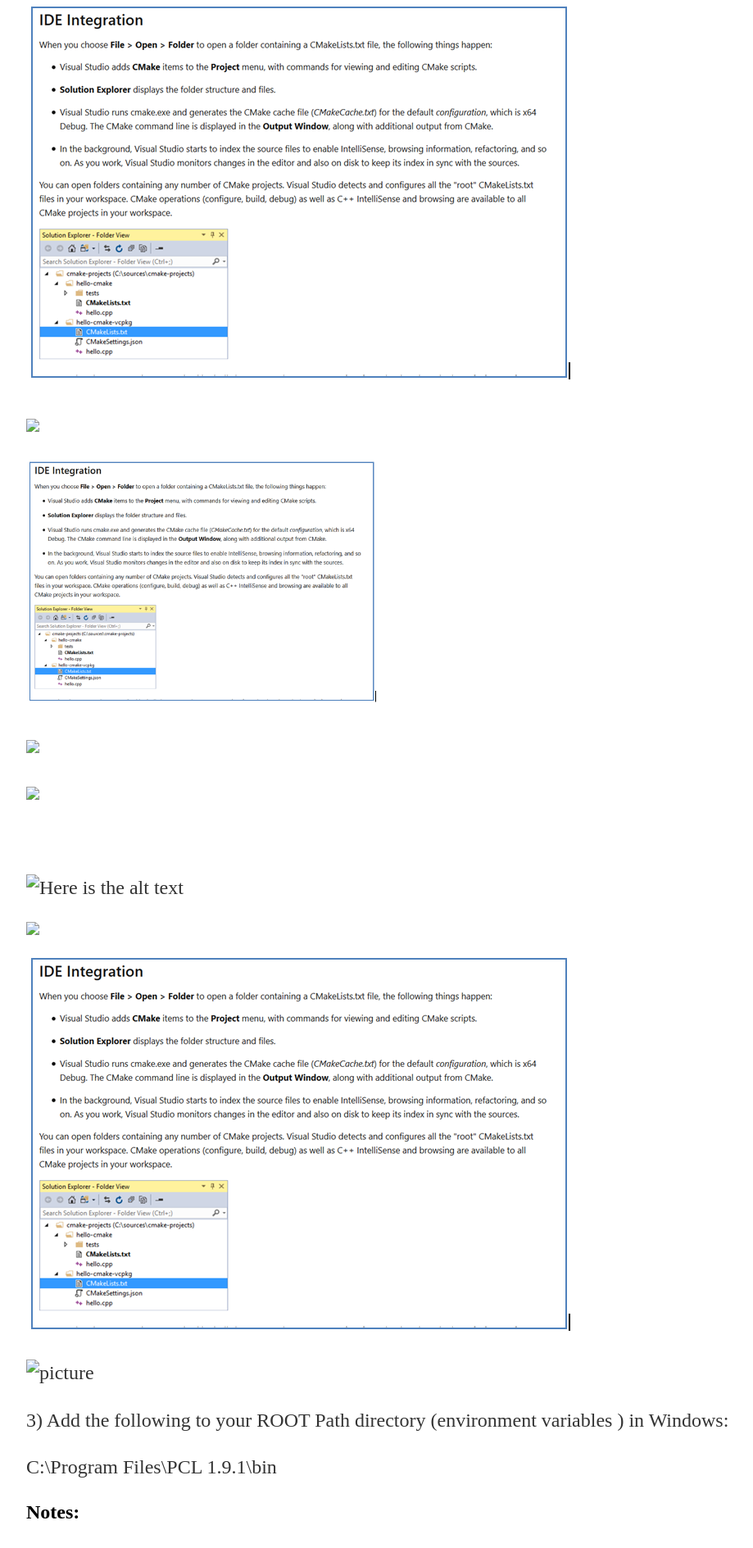
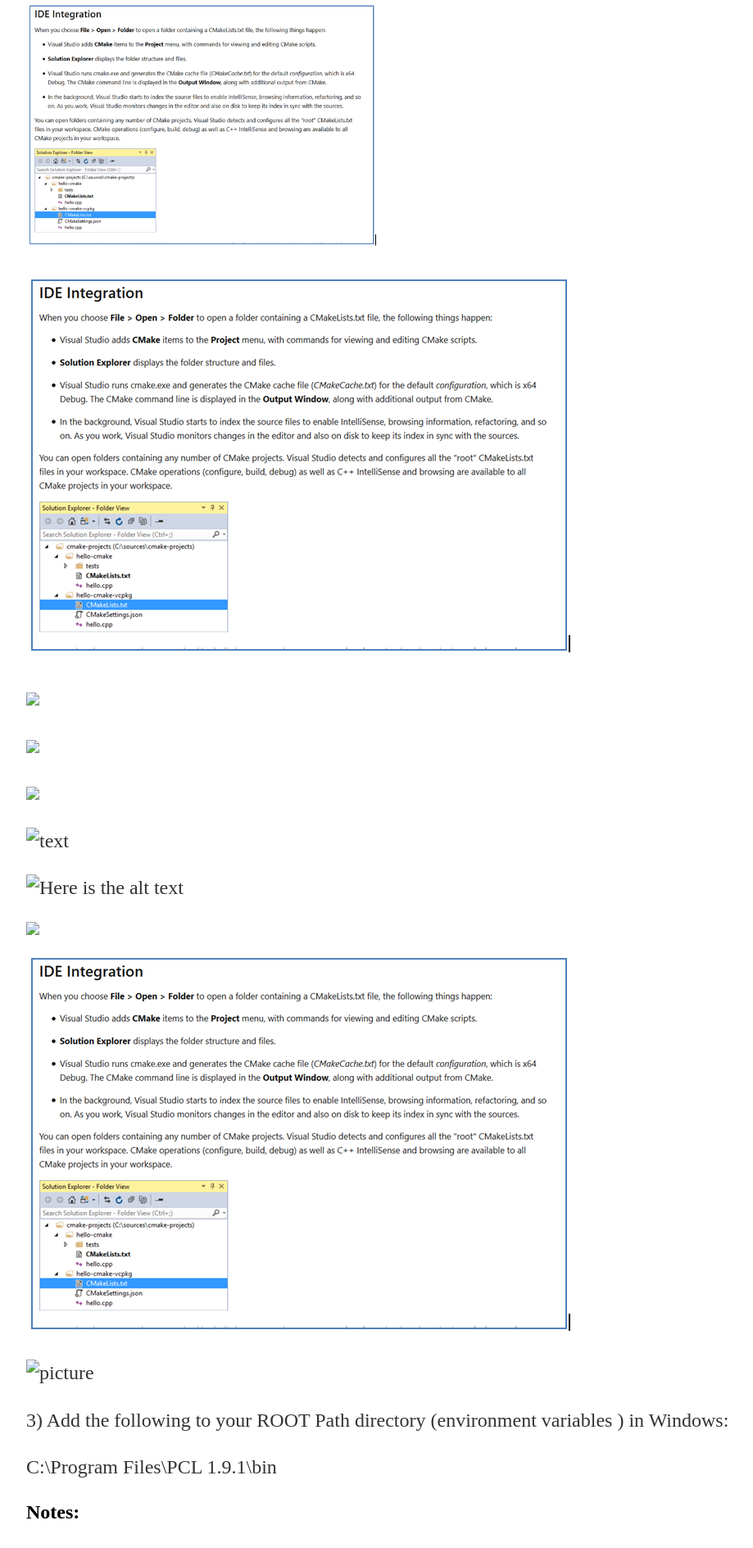
Before and after one commit to lcipolina/lcipolina.github.io, a Jekyll site: the page built from _posts/2020-01-09-Udacity-SFND-installation.md, in a window 1280 px wide. Shown: the part 1137-3026 px from the top of the page at 82% size, without its empty margins (160-1079 px from the left). Built offline with Jekyll 4.4.1, drawn with Linux system fonts in a browser that asks for light colours.

Commit message:
Update 2020-01-09-Udacity-SFND-installation.md

```diff
--- a/_posts/2020-01-09-Udacity-SFND-installation.md
+++ b/_posts/2020-01-09-Udacity-SFND-installation.md
@@ -23,18 +23,21 @@
 
 <img src="https://octodex.github.com/images/jetpacktocat.png"  height="300">
 
+<img src="https://lcipolina.github.io/images/pic1.PNG" height="300">
+
+
 
 ![Here is the alt text](https://github.com/lcipolina/lcipolina.github.io/blob/master/pictures/2020-01-09/pic1.PNG "Here is the Title text")
 
 <img src="pictures/2020-01-09/pic1.PNG" height="300">
 
-<img src="https://github.com/lcipolina/lcipolina.github.io/blob/master/images/2020-01-09/pic1.PNG" height="300">
+
 
 <img src="images/2020-01-09/pic1.PNG" height="300">
 
 <img src="images/pic1.PNG"/>
 
-![](images/pic1.PNG)
+![text](images/pic1.PNG)
 
 
 
```
